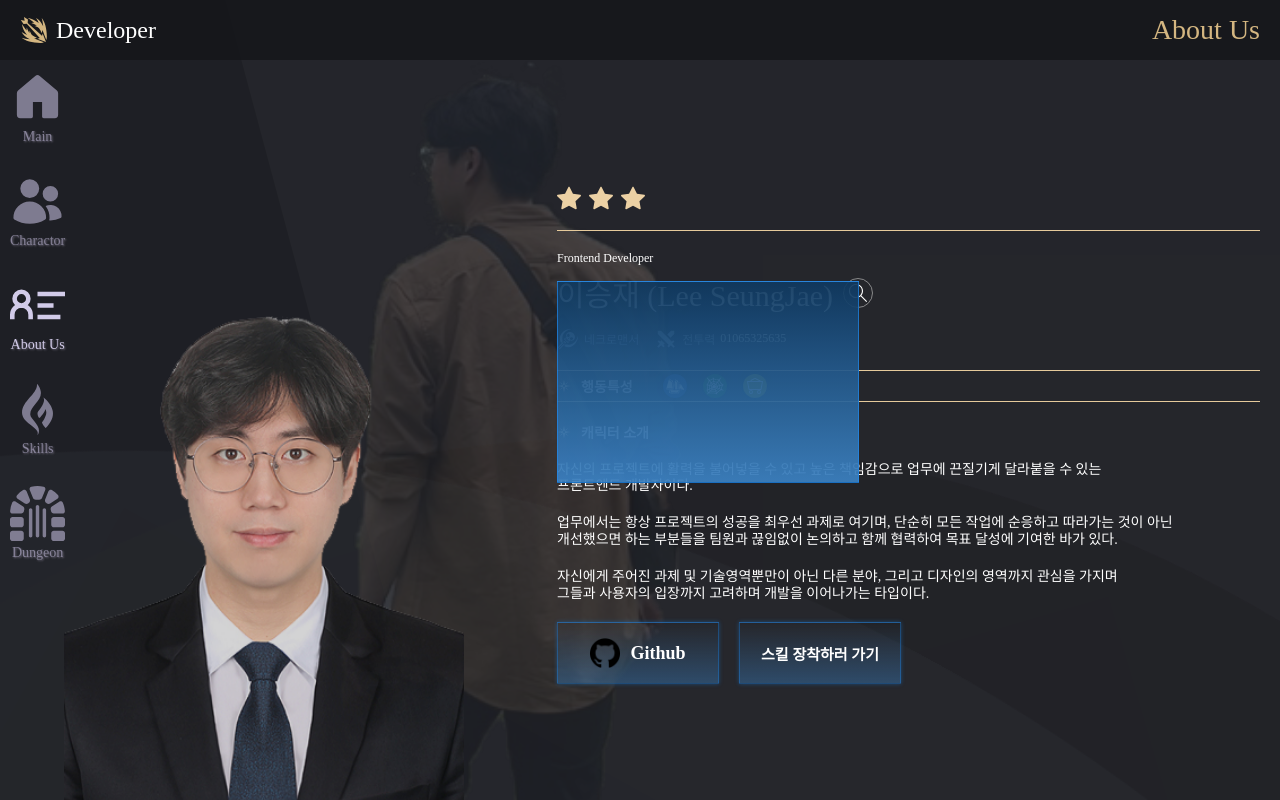
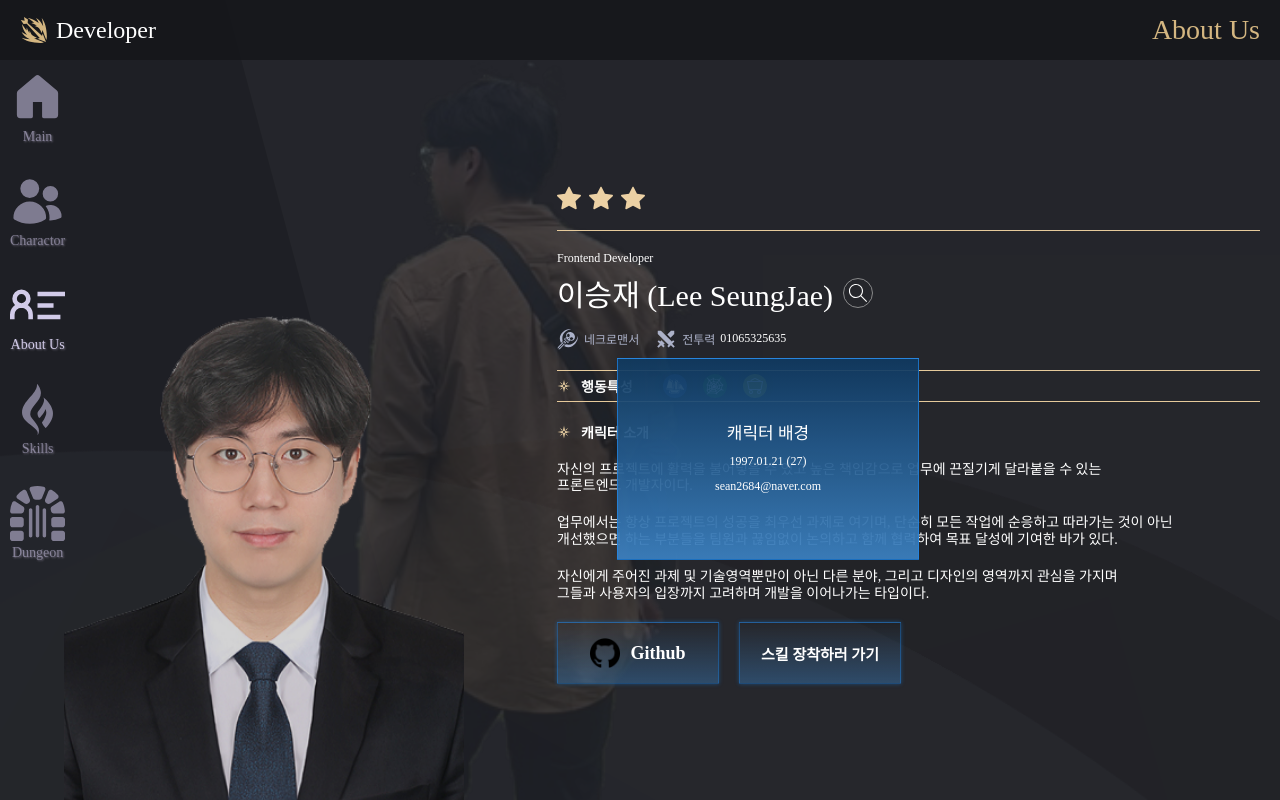
Before and after one commit to seungjaelee2684/seungjae-portfolio, a React (Create React App) app: page /about in a window 1280 px wide. Both pictures are taken after a click on the element 858 px from the left and 292 px from the top of the page. Built offline with nearby package versions, Linux system fonts and the light colour scheme; a web font is replaced by a local one.

Commit message:
<update: 내 정보 모달창 information속성에 따른 조건부 컴포넌트 화면 구현>

```diff
--- a/src/components/AboutMePage/InfoModal.tsx
+++ b/src/components/AboutMePage/InfoModal.tsx
@@ -13,8 +13,23 @@ const InfoModal : React.FC<InfoModalProps> = ({ statusModal }) => {
 
   const { information, state } = statusModal;
 
+  const modalChange = () => {
+    if (information) {
       return (
-    <ModalContainer>
+        <ModalInWrapper style={{gap: "10px"}}>
+          <TitleBox>
+            캐릭터 배경
+          </TitleBox>
+          <Content>
+            1997.01.21 (27)
+          </Content>
+          <Content>
+            sean2684@naver.com
+          </Content>
+        </ModalInWrapper>
+      )
+    } else {
+      return (
         <ModalInWrapper>
           <Icons>
             {(state) && charactorStatus[state - 1]?.icon}
@@ -26,16 +41,23 @@ const InfoModal : React.FC<InfoModalProps> = ({ statusModal }) => {
             {(state) && charactorStatus[state - 1]?.content}
           </Content>
         </ModalInWrapper>
+      )
+    };
+  };
+
+  return (
+    <ModalContainer left={(information) ? 60 : 0}>
+      {modalChange()}
     </ModalContainer>
   )
 };
 
-const ModalContainer = styled.div`
+const ModalContainer = styled.div<{ left: number }>`
   width: 300px;
   height: 200px;
   position: absolute;
-  top: 50px;
-  left: 0;
+  top: 30px;
+  left: ${(props) => props.left}px;
   overflow: hidden;
   display: flex;
   justify-content: center;
@@ -43,6 +65,10 @@ const ModalContainer = styled.div`
   z-index: 13;
   border: 1px solid #208bf0ab;
   background-image: linear-gradient(to top, #3b80c0ef, #10395fee);
+
+  @media screen and (max-width: 500px) {
+    left: ${(props) => props.left - 40}px;
+  }
 `;
 
 const ModalInWrapper = styled.div`
@@ -84,4 +110,8 @@ const Content = styled.div`
   white-space: pre-line;
 `;
 
+const InformationTitle = styled(TitleBox)`
+
+`;
+
 export default InfoModal;
--- a/src/components/ProjectPage/ProjectModal.tsx
+++ b/src/components/ProjectPage/ProjectModal.tsx
@@ -201,14 +201,15 @@ const TopContentBox = styled(ContentBox)`
 const Link = styled.a`
     font-family: "GongGothicMedium";
     width: fit-content;
+    height: fit-content;
     font-size: 18px;
     line-height: 150%;
     white-space: pre-line;
     cursor: pointer;
 
     &:hover {
-        text-decoration: underline;
-        opacity: 0.8;
+        border-bottom: 1px solid #ffffff75;
+        opacity: 0.7;
     }
 
     @media screen and (max-width: 500px) {
--- a/src/pages/AboutMePage.tsx
+++ b/src/pages/AboutMePage.tsx
@@ -73,9 +73,9 @@ const AboutMePage = () => {
                     01065325635
                   </div>
                 </NameWrapper>
+                {(information) && <InfoModal statusModal={statusModal}/>}
               </StatusText>
             </IntroduceWrapper>
-            {(information) && <InfoModal statusModal={statusModal}/>}
           </LaneContainer>
           <StatusLane statusModal={statusModal} setStatusModal={setStatusModal}/>
           <LaneContainer
@@ -368,6 +368,7 @@ export const StatusText = styled(Front)`
   margin-top: 8px;
   color: #acb2c9;
   font-size: 18px;
+  position: relative;
 
   @media screen and (max-width: 1600px) {
     font-size: 14px;
```
Lines whose indentation alone changed are shown as unchanged.
